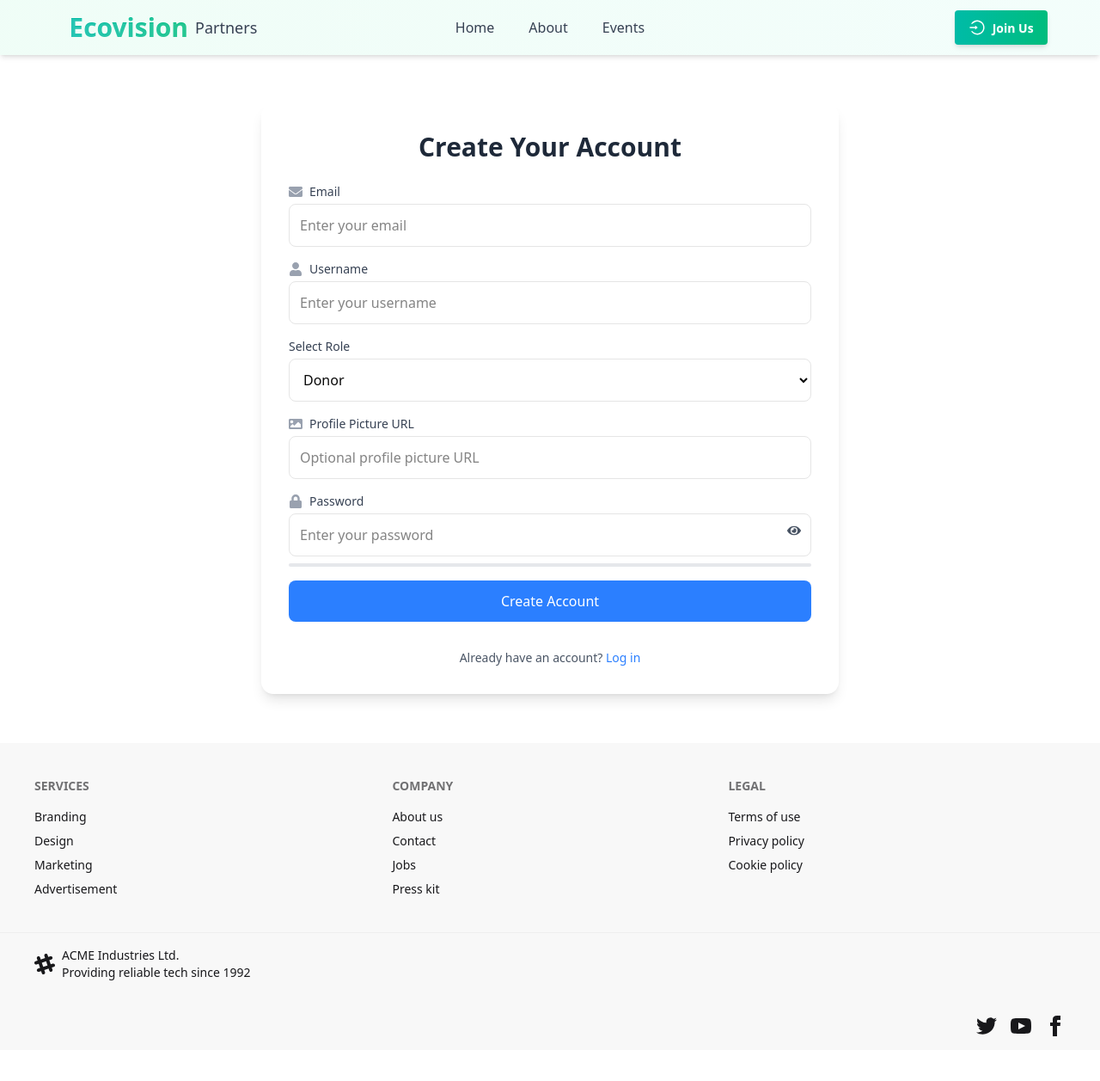
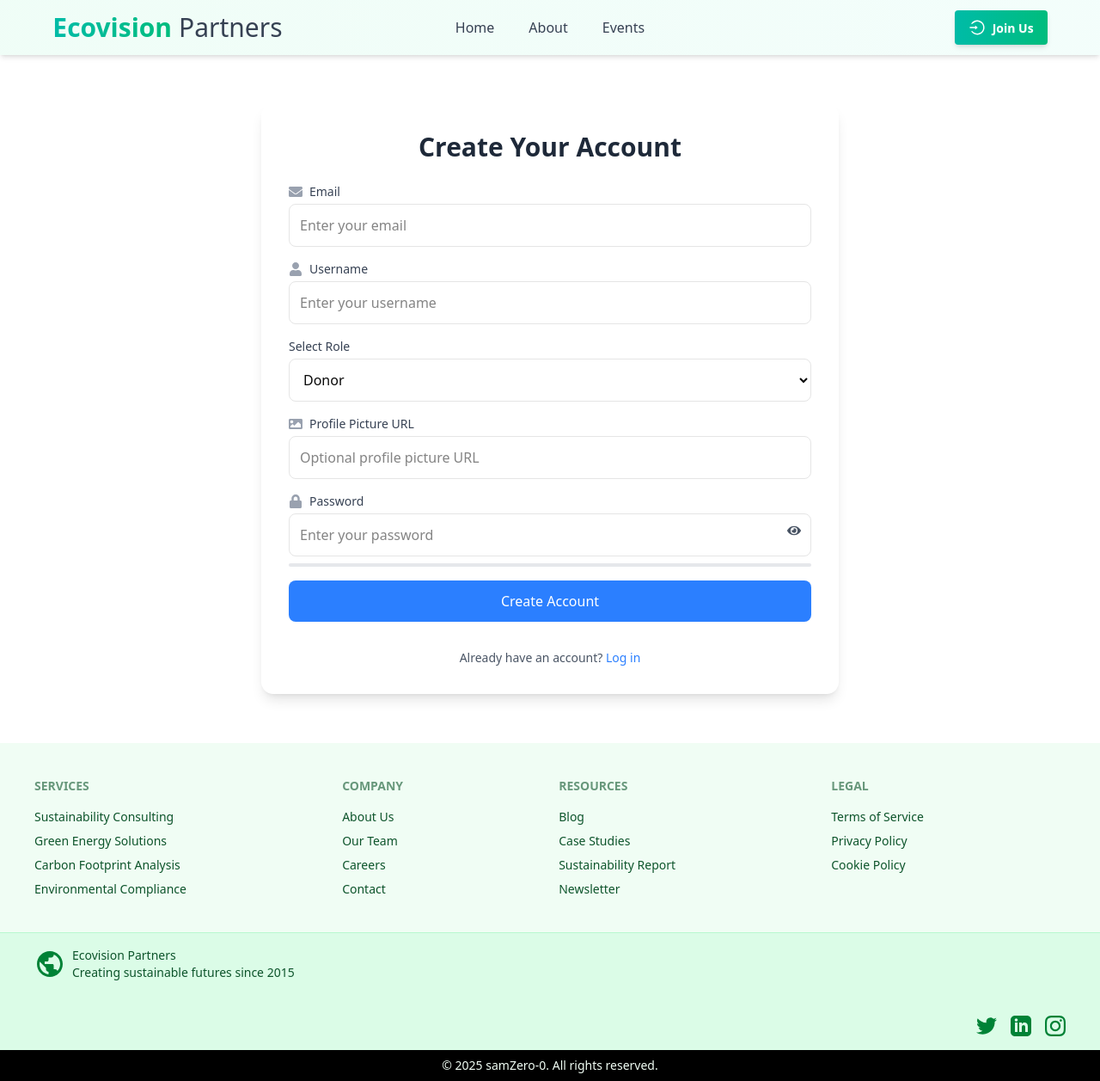
Before and after one commit to samZero-0/ecovision-partners, a Next.js app: page /register in a window 1280 px wide. Shown: the whole page at 86% size. Before the commit the page ends 1221 px from the top, so only its background shows below. Built offline with nearby package versions, Linux system fonts and the light colour scheme; no server answers.

Commit message:
improved banner

```diff
--- a/app/(root)/layout.tsx
+++ b/app/(root)/layout.tsx
@@ -30,7 +30,7 @@ export default function RootLayout({
       <body className={`${geistSans.variable} ${geistMono.variable} antialiased`}>
         {/* Wrap the entire application with AuthProvider */}
         <AuthProvider>
-          <nav>
+          <nav >
             <NavBar />
           </nav>
 
--- a/app/globals.css
+++ b/app/globals.css
@@ -119,3 +119,101 @@
     @apply bg-background text-foreground;
   }
 }
+
+
+@keyframes fadeInUp {
+  from {
+    opacity: 0;
+    transform: translateY(20px);
+  }
+  to {
+    opacity: 1;
+    transform: translateY(0);
+  }
+}
+
+@keyframes slideUp {
+  from {
+    opacity: 0;
+    transform: translateY(40px);
+  }
+  to {
+    opacity: 1;
+    transform: translateY(0);
+  }
+}
+
+@keyframes bounceIn {
+  0% {
+    opacity: 0;
+    transform: scale(0.3);
+  }
+  50% {
+    opacity: 0.9;
+    transform: scale(1.1);
+  }
+  80% {
+    opacity: 1;
+    transform: scale(0.89);
+  }
+  100% {
+    opacity: 1;
+    transform: scale(1);
+  }
+}
+
+.animate-fade-in-up {
+  animation: fadeInUp 1s ease-out;
+}
+
+.animate-slide-up {
+  animation: slideUp 1s ease-out;
+}
+
+.animate-slide-up-delay {
+  animation: slideUp 1s ease-out 0.3s both;
+}
+
+.animate-bounce-in {
+  animation: bounceIn 1s cubic-bezier(0.36, 0, 0.66, -0.56) 0.6s both;
+}
+
+:root {
+  --swiper-theme-color: #fff;
+  --swiper-pagination-bullet-inactive-color: #fff;
+  --swiper-pagination-bullet-inactive-opacity: 0.5;
+  --swiper-pagination-bullet-size: 12px;
+  --swiper-pagination-bullet-horizontal-gap: 6px;
+}
+
+.swiper-pagination-bullet {
+  background-color: var(--swiper-pagination-bullet-inactive-color) !important;
+  opacity: var(--swiper-pagination-bullet-inactive-opacity) !important;
+  width: var(--swiper-pagination-bullet-size) !important;
+  height: var(--swiper-pagination-bullet-size) !important;
+  transition: all 300ms ease;
+}
+
+.swiper-pagination-bullet-active {
+  background-color: var(--swiper-theme-color) !important;
+  opacity: 1 !important;
+  width: 24px !important;
+  border-radius: 9999px !important;
+}
+
+/* Override Swiper navigation button styles */
+.swiper-button-next::after,
+.swiper-button-prev::after {
+  font-size: 1.5rem !important;
+}
+
+/* Smooth transition for slides */
+.swiper-slide {
+  transition: opacity 500ms ease;
+}
+
+/* Parallax effect */
+.parallax-bg {
+  will-change: transform;
+  transition: transform 0.5s cubic-bezier(0.33, 1, 0.68, 1);
+}
--- a/src/components/Footer.tsx
+++ b/src/components/Footer.tsx
@@ -1,87 +1,92 @@
-
-
 const Footer = () => {
   return (
       <div>
-            <footer className="footer sm:footer-horizontal bg-base-200 text-base-content p-10">
+          <footer className="footer sm:footer-horizontal bg-green-50 text-green-900 p-10">
               <nav>
                   <h6 className="footer-title">Services</h6>
-    <a className="link link-hover">Branding</a>
-    <a className="link link-hover">Design</a>
-    <a className="link link-hover">Marketing</a>
-    <a className="link link-hover">Advertisement</a>
+                  <a className="link link-hover">Sustainability Consulting</a>
+                  <a className="link link-hover">Green Energy Solutions</a>
+                  <a className="link link-hover">Carbon Footprint Analysis</a>
+                  <a className="link link-hover">Environmental Compliance</a>
               </nav>
               <nav>
                   <h6 className="footer-title">Company</h6>
-    <a className="link link-hover">About us</a>
+                  <a className="link link-hover">About Us</a>
+                  <a className="link link-hover">Our Team</a>
+                  <a className="link link-hover">Careers</a>
                   <a className="link link-hover">Contact</a>
-    <a className="link link-hover">Jobs</a>
-    <a className="link link-hover">Press kit</a>
+              </nav>
+              <nav>
+                  <h6 className="footer-title">Resources</h6>
+                  <a className="link link-hover">Blog</a>
+                  <a className="link link-hover">Case Studies</a>
+                  <a className="link link-hover">Sustainability Report</a>
+                  <a className="link link-hover">Newsletter</a>
               </nav>
               <nav>
                   <h6 className="footer-title">Legal</h6>
-    <a className="link link-hover">Terms of use</a>
-    <a className="link link-hover">Privacy policy</a>
-    <a className="link link-hover">Cookie policy</a>
+                  <a className="link link-hover">Terms of Service</a>
+                  <a className="link link-hover">Privacy Policy</a>
+                  <a className="link link-hover">Cookie Policy</a>
               </nav>
           </footer>
-<footer className="footer bg-base-200 text-base-content border-base-300 border-t px-10 py-4">
+          <footer className="footer bg-green-100 text-green-900 border-green-200 border-t px-10 py-4">
               <aside className="grid-flow-col items-center">
                   <svg
-      width="24"
-      height="24"
+                      width="36"
+                      height="36"
                       viewBox="0 0 24 24"
                       xmlns="http://www.w3.org/2000/svg"
-      fillRule="evenodd"
-      clipRule="evenodd"
-      className="fill-current">
-      <path
-        d="M22.672 15.226l-2.432.811.841 2.515c.33 1.019-.209 2.127-1.23 2.456-1.15.325-2.148-.321-2.463-1.226l-.84-2.518-5.013 1.677.84 2.517c.391 1.203-.434 2.542-1.831 2.542-.88 0-1.601-.564-1.86-1.314l-.842-2.516-2.431.809c-1.135.328-2.145-.317-2.463-1.229-.329-1.018.211-2.127 1.231-2.456l2.432-.809-1.621-4.823-2.432.808c-1.355.384-2.558-.59-2.558-1.839 0-.817.509-1.582 1.327-1.846l2.433-.809-.842-2.515c-.33-1.02.211-2.129 1.232-2.458 1.02-.329 2.13.209 2.461 1.229l.842 2.515 5.011-1.677-.839-2.517c-.403-1.238.484-2.553 1.843-2.553.819 0 1.585.509 1.85 1.326l.841 2.517 2.431-.81c1.02-.33 2.131.211 2.461 1.229.332 1.018-.21 2.126-1.23 2.456l-2.433.809 1.622 4.823 2.433-.809c1.242-.401 2.557.484 2.557 1.838 0 .819-.51 1.583-1.328 1.847m-8.992-6.428l-5.01 1.675 1.619 4.828 5.011-1.674-1.62-4.829z"></path>
+                      className="fill-green-700">
+                      <path d="M12 2C6.48 2 2 6.48 2 12s4.48 10 10 10 10-4.48 10-10S17.52 2 12 2zm-1 17.93c-3.95-.49-7-3.85-7-7.93 0-.62.08-1.21.21-1.79L9 15v1c0 1.1.9 2 2 2v1.93zm6.9-2.54c-.26-.81-1-1.39-1.9-1.39h-1v-3c0-.55-.45-1-1-1H8v-2h2c.55 0 1-.45 1-1V7h2c1.1 0 2-.9 2-2v-.41c2.93 1.19 5 4.06 5 7.41 0 2.08-.8 3.97-2.1 5.39z" />
                   </svg>
-    <p>
-      ACME Industries Ltd.
+                  <p className="font-medium">
+                      Ecovision Partners
                       <br />
-      Providing reliable tech since 1992
+                      <span className="text-sm">Creating sustainable futures since 2015</span>
                   </p>
               </aside>
               <nav className="md:place-self-center md:justify-self-end">
                   <div className="grid grid-flow-col gap-4">
-      <a>
+                      <a href="#" aria-label="Twitter">
                           <svg
                               xmlns="http://www.w3.org/2000/svg"
                               width="24"
                               height="24"
                               viewBox="0 0 24 24"
-          className="fill-current">
+                              className="fill-green-700 hover:fill-green-500 transition-colors">
                               <path
                                   d="M24 4.557c-.883.392-1.832.656-2.828.775 1.017-.609 1.798-1.574 2.165-2.724-.951.564-2.005.974-3.127 1.195-.897-.957-2.178-1.555-3.594-1.555-3.179 0-5.515 2.966-4.797 6.045-4.091-.205-7.719-2.165-10.148-5.144-1.29 2.213-.669 5.108 1.523 6.574-.806-.026-1.566-.247-2.229-.616-.054 2.281 1.581 4.415 3.949 4.89-.693.188-1.452.232-2.224.084.626 1.956 2.444 3.379 4.6 3.419-2.07 1.623-4.678 2.348-7.29 2.04 2.179 1.397 4.768 2.212 7.548 2.212 9.142 0 14.307-7.721 13.995-14.646.962-.695 1.797-1.562 2.457-2.549z"></path>
                           </svg>
                       </a>
-      <a>
+                      <a href="#" aria-label="LinkedIn">
                           <svg
                               xmlns="http://www.w3.org/2000/svg"
                               width="24"
                               height="24"
                               viewBox="0 0 24 24"
-          className="fill-current">
+                              className="fill-green-700 hover:fill-green-500 transition-colors">
                               <path
-            d="M19.615 3.184c-3.604-.246-11.631-.245-15.23 0-3.897.266-4.356 2.62-4.385 8.816.029 6.185.484 8.549 4.385 8.816 3.6.245 11.626.246 15.23 0 3.897-.266 4.356-2.62 4.385-8.816-.029-6.185-.484-8.549-4.385-8.816zm-10.615 12.816v-8l8 3.993-8 4.007z"></path>
+                                  d="M19 0h-14c-2.761 0-5 2.239-5 5v14c0 2.761 2.239 5 5 5h14c2.762 0 5-2.239 5-5v-14c0-2.761-2.238-5-5-5zm-11 19h-3v-11h3v11zm-1.5-12.268c-.966 0-1.75-.79-1.75-1.764s.784-1.764 1.75-1.764 1.75.79 1.75 1.764-.783 1.764-1.75 1.764zm13.5 12.268h-3v-5.604c0-3.368-4-3.113-4 0v5.604h-3v-11h3v1.765c1.396-2.586 7-2.777 7 2.476v6.759z"></path>
                           </svg>
                       </a>
-      <a>
+                      <a href="#" aria-label="Instagram">
                           <svg
                               xmlns="http://www.w3.org/2000/svg"
                               width="24"
                               height="24"
                               viewBox="0 0 24 24"
-          className="fill-current">
+                              className="fill-green-700 hover:fill-green-500 transition-colors">
                               <path
-            d="M9 8h-3v4h3v12h5v-12h3.642l.358-4h-4v-1.667c0-.955.192-1.333 1.115-1.333h2.885v-5h-3.808c-3.596 0-5.192 1.583-5.192 4.615v3.385z"></path>
+                                  d="M12 2.163c3.204 0 3.584.012 4.85.07 3.252.148 4.771 1.691 4.919 4.919.058 1.265.069 1.645.069 4.849 0 3.205-.012 3.584-.069 4.849-.149 3.225-1.664 4.771-4.919 4.919-1.266.058-1.644.07-4.85.07-3.204 0-3.584-.012-4.849-.07-3.26-.149-4.771-1.699-4.919-4.92-.058-1.265-.07-1.644-.07-4.849 0-3.204.013-3.583.07-4.849.149-3.227 1.664-4.771 4.919-4.919 1.266-.057 1.645-.069 4.849-.069zm0-2.163c-3.259 0-3.667.014-4.947.072-4.358.2-6.78 2.618-6.98 6.98-.059 1.281-.073 1.689-.073 4.948 0 3.259.014 3.668.072 4.948.2 4.358 2.618 6.78 6.98 6.98 1.281.058 1.689.072 4.948.072 3.259 0 3.668-.014 4.948-.072 4.354-.2 6.782-2.618 6.979-6.98.059-1.28.073-1.689.073-4.948 0-3.259-.014-3.667-.072-4.947-.196-4.354-2.617-6.78-6.979-6.98-1.281-.059-1.69-.073-4.949-.073zm0 5.838c-3.403 0-6.162 2.759-6.162 6.162s2.759 6.163 6.162 6.163 6.162-2.759 6.162-6.163c0-3.403-2.759-6.162-6.162-6.162zm0 10.162c-2.209 0-4-1.79-4-4 0-2.209 1.791-4 4-4s4 1.791 4 4c0 2.21-1.791 4-4 4zm6.406-11.845c-.796 0-1.441.645-1.441 1.44s.645 1.44 1.441 1.44c.795 0 1.439-.645 1.439-1.44s-.644-1.44-1.439-1.44z"></path>
                           </svg>
                       </a>
                   </div>
               </nav>
           </footer>
+          <div className="bg-black text-green-50 text-center text-sm py-2">
+              © {new Date().getFullYear()} samZero-0. All rights reserved.
+          </div>
       </div>
   );
 };
--- a/src/components/NavBar.tsx
+++ b/src/components/NavBar.tsx
@@ -37,7 +37,7 @@ const Navbar = () => {
   console.log(isAdmin, isDonor, isVolunteer);
 
   return (
-    <section className="sticky top-0 z-50 shadow-md bg-gradient-to-r from-emerald-50/80 to-teal-50/80 backdrop-blur-md">
+    <section className="sticky top-0 z-50 shadow-md bg-gradient-to-r from-emerald-50/80 to-teal-50/80 ">
       <section className="md:w-11/12 md:mx-auto">
         <div className="navbar py-3">
           {/* Navbar Start */}
@@ -48,11 +48,11 @@ const Navbar = () => {
             >
               {hamburger ? <AiOutlineClose size={24} className="text-teal-700" /> : <AiOutlineMenu size={24} className="text-teal-700" />}
             </button>
-            <Link href="/" className="btn btn-ghost text-xl hidden lg:flex items-center gap-2">
+            <Link href="/" className=" text-xl hidden lg:flex items-center gap-2">
               <span className="text-3xl font-bold bg-clip-text text-transparent bg-gradient-to-r from-teal-500 to-emerald-500">
                 Ecovision
               </span>
-              <span className="text-lg font-medium text-gray-700">Partners</span>
+              <span className="text-3xl font-medium text-gray-700">Partners</span>
             </Link>
           </div>
 
```
Also changed, not shown: src/components/About.tsx (+6 -6 lines), src/components/Banner.tsx (+91 -52 lines), src/components/Pricing.tsx (+4 -4 lines), src/components/WhatWeOffer.tsx (+6 -6 lines). Lines whose indentation alone changed are shown as unchanged.
